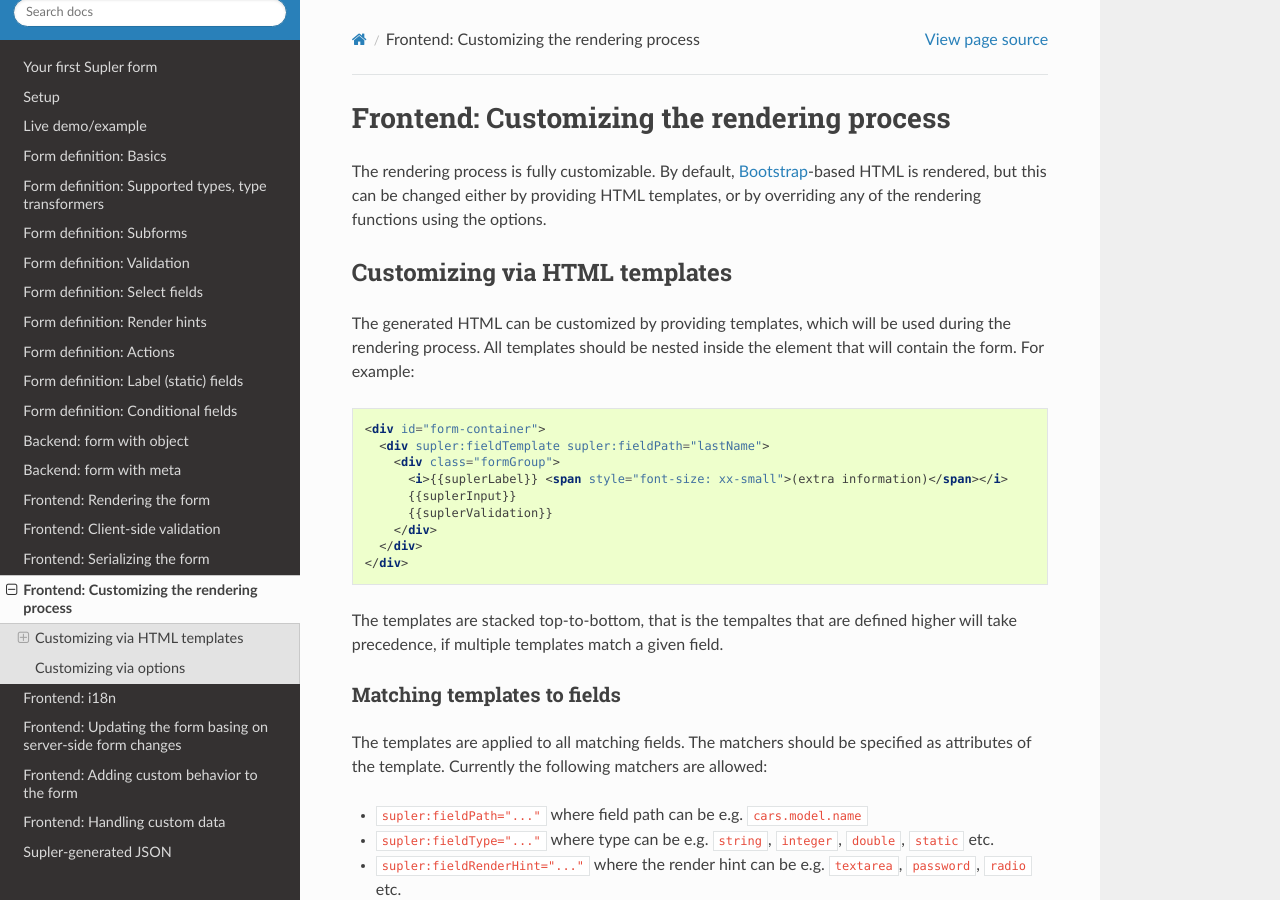
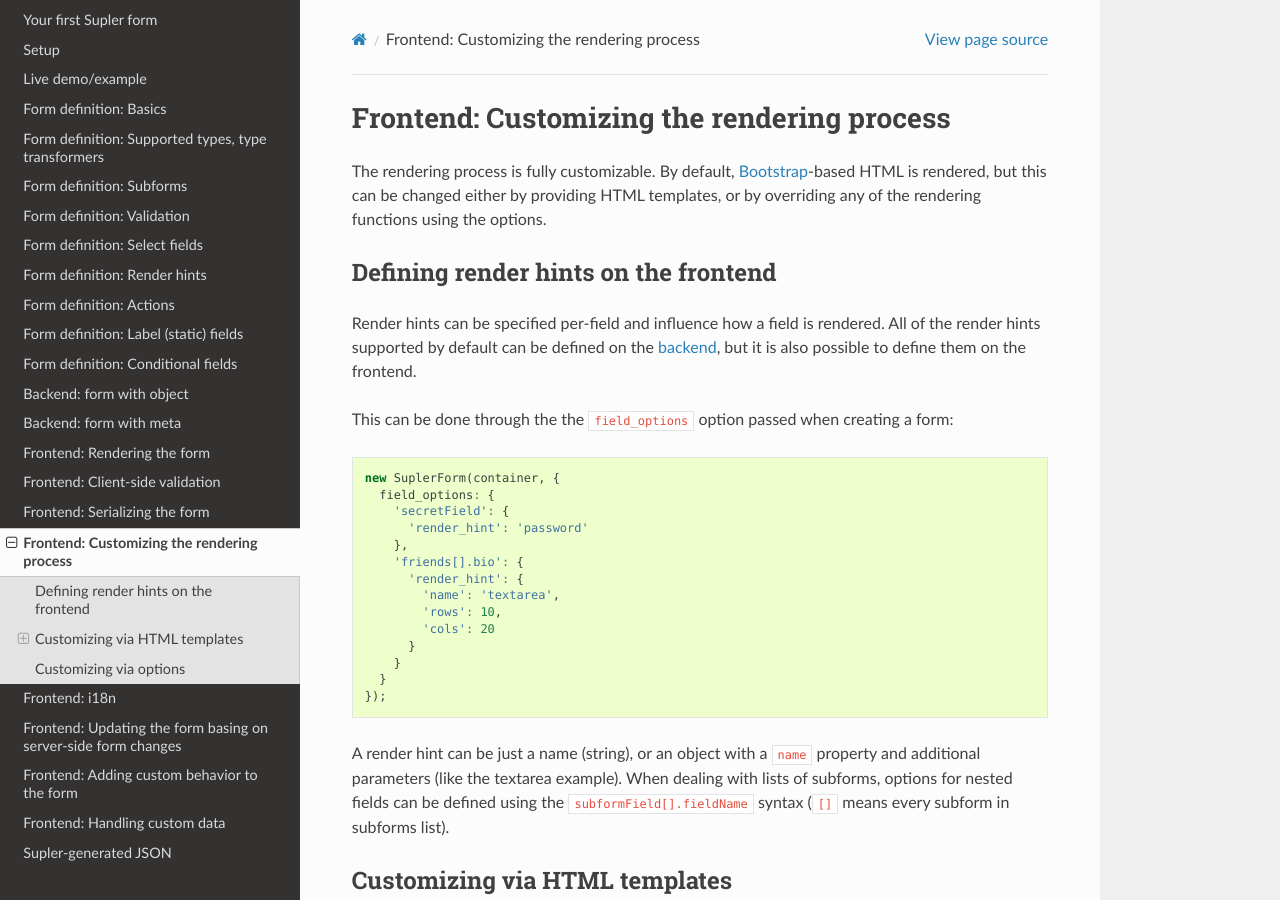
Before and after one commit to softwaremill/supler, a Sphinx documentation site: the page built from docs/frontend/customizingrender.rst, in a window 1280 px wide and 900 px high. Built offline with Sphinx 7.4.7 and the Read the Docs theme 2.0.0, drawn with Linux system fonts in a browser that asks for light colours.

Commit message:
#9: docs

```diff
--- a/docs/backend/formdef/renderhints.rst
+++ b/docs/backend/formdef/renderhints.rst
@@ -19,4 +19,4 @@ Supported render hints:
 
 * for subforms: ``asList()`` (default), ``asTable()``
 * for text fields: ``asPassword()``, ``asTextarea(rows = 10)``, ``asHidden()``
-* for single-select fields: ``asRadio()``
+* for single-select fields: ``asRadio()``, ``asDropdown()``
--- a/docs/frontend/customizingrender.rst
+++ b/docs/frontend/customizingrender.rst
@@ -4,6 +4,35 @@ Frontend: Customizing the rendering process
 The rendering process is fully customizable. By default, `Bootstrap <http://getbootstrap.com/>`_-based HTML is rendered,
 but this can be changed either by providing HTML templates, or by overriding any of the rendering functions using the
 options.
+
+Defining render hints on the frontend
+-------------------------------------
+
+Render hints can be specified per-field and influence how a field is rendered. All of the render hints supported by
+default can be defined on the :ref:`backend <renderhints>`, but it is also possible to define them on the frontend.
+
+This can be done through the the ``field_options`` option passed when creating a form:
+
+.. code-block:: javascript
+
+  new SuplerForm(container, {
+    field_options: {
+      'secretField': {
+        'render_hint': 'password'
+      },
+      'friends[].bio': {
+        'render_hint': {
+          'name': 'textarea',
+          'rows': 10,
+          'cols': 20
+        }
+      }
+    }
+  });
+
+A render hint can be just a name (string), or an object with a ``name`` property and additional parameters (like
+the textarea example). When dealing with lists of subforms, options for nested fields can be defined using the
+``subformField[].fieldName`` syntax (``[]`` means every subform in subforms list).
 
 Customizing via HTML templates
 ------------------------------
```
